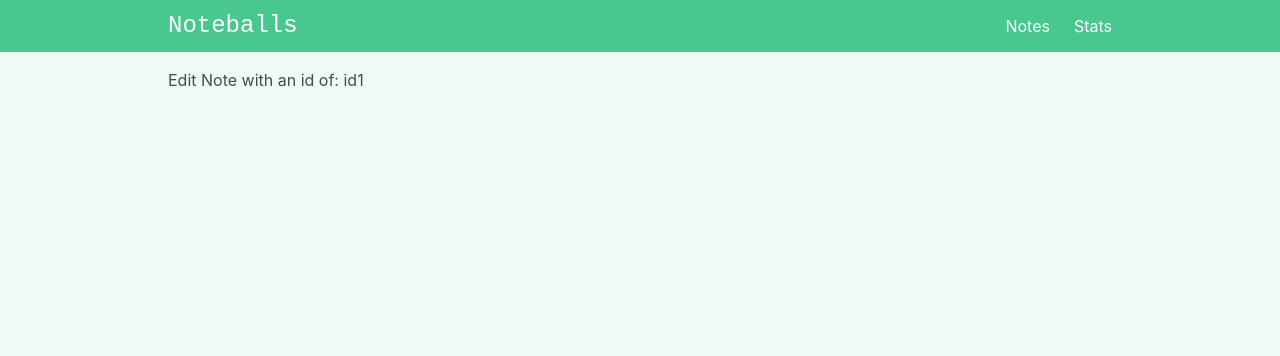
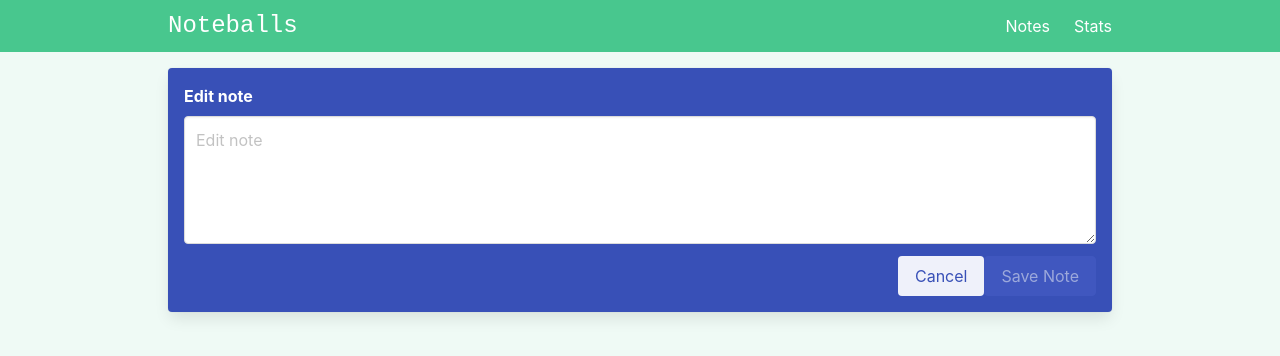
Before and after one commit to alexbulanovgoodmail/vue-3-composition-api-noteballs, a Vue app: page /#/editNote/id1 in a window 1280 px wide. Shown: the top 356 px of the page. Built offline with nearby package versions, Linux system fonts and the light colour scheme.

Commit message:
Custom Color, Placeholder & Label Props

```diff
--- a/src/components/Notes/AddEditNote.vue
+++ b/src/components/Notes/AddEditNote.vue
@@ -7,6 +7,17 @@ const props = defineProps({
   modelValue: {
     type: String,
     required: true
+  },
+  bgColor: {
+    type: String,
+    default: 'success'
+  },
+  placeholder: {
+    type: String,
+    default: 'Type something...'
+  },
+  label: {
+    type: String
   }
 })
 
@@ -22,14 +33,15 @@ defineExpose({
 </script>
 
 <template>
-  <div class="card has-background-success-dark mb-5 p-4">
+  <div class="card mb-5 p-4" :class="`has-background-${bgColor}-dark`">
+    <label v-if="label" class="label has-text-white">{{ label }}</label>
     <div class="field">
       <div class="control">
         <textarea
           ref="textareaRef"
           :value="modelValue"
           class="textarea"
-          placeholder="Add new note"
+          :placeholder="placeholder"
           @input="$emit('update:modelValue', $event.target.value)"
         ></textarea>
       </div>
--- a/src/views/ViewEditNote.vue
+++ b/src/views/ViewEditNote.vue
@@ -1,8 +1,26 @@
-<script setup></script>
+<script setup>
+import { ref } from 'vue'
+import AddEditNote from '@/components/Notes/AddEditNote.vue'
+
+const noteContent = ref('')
+</script>
 
 <template>
   <div class="edit-note">
-    <h1>Edit Note with an id of: {{ $route.params.id }}</h1>
+    <AddEditNote
+      ref="addEditNoteRef"
+      v-model="noteContent"
+      label="Edit note"
+      bgColor="link"
+      placeholder="Edit note"
+    >
+      <template v-slot:buttons>
+        <button class="button is-link is-light" @click="$router.back()">Cancel</button>
+        <button class="button is-link has-background-link" :disabled="!noteContent">
+          Save Note
+        </button>
+      </template>
+    </AddEditNote>
   </div>
 </template>
 
--- a/src/views/ViewNotes.vue
+++ b/src/views/ViewNotes.vue
@@ -19,7 +19,7 @@ function addNote() {
 
 <template>
   <div class="notes">
-    <AddEditNote ref="addEditNoteRef" v-model="newNote">
+    <AddEditNote ref="addEditNoteRef" v-model="newNote" placeholder="Add a new note">
       <template v-slot:buttons>
         <button class="button is-link has-background-success" :disabled="!newNote" @click="addNote">
           Add New Note
```
